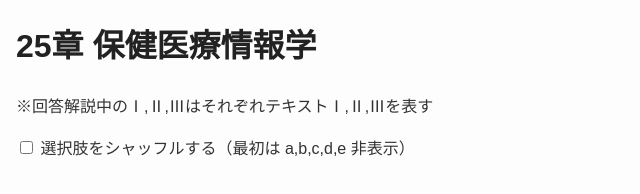
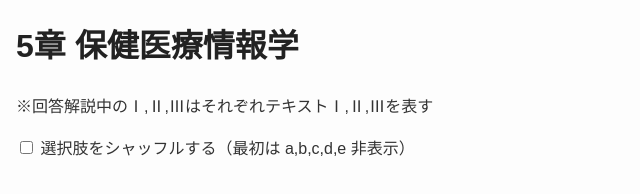
Before and after one commit to 0213mano-png/5, a plain HTML site: page index.html in a window 1280 px wide. Shown: the whole page, without its empty margins (0-640 px from the left). Drawn offline with Linux system fonts and the light colour scheme.

Commit message:
Update index.html

```diff
--- a/index.html
+++ b/index.html
@@ -79,7 +79,7 @@
 </style>
 </head>
 <body>
-<h1>25章 保健医療情報学</h1>
+<h1>5章 保健医療情報学</h1>
 <div>
   <p>※回答解説中のⅠ,Ⅱ,ⅢはそれぞれテキストⅠ,Ⅱ,Ⅲを表す</p>
 </div>
```
